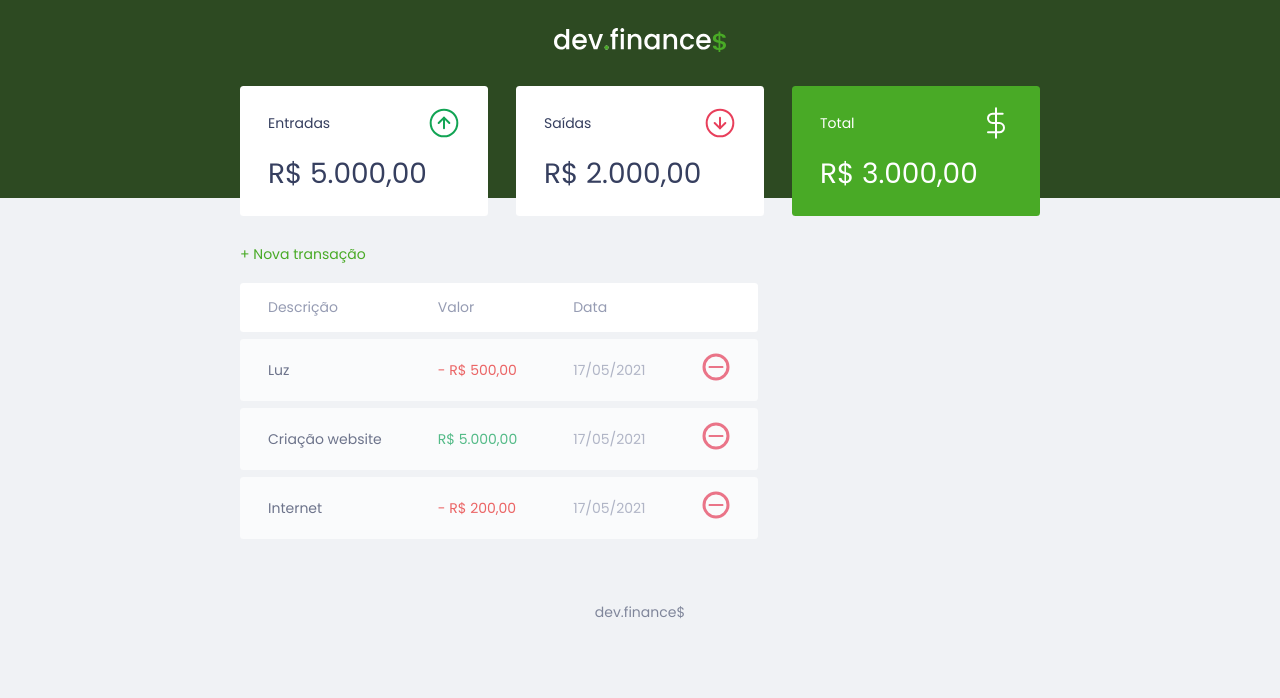
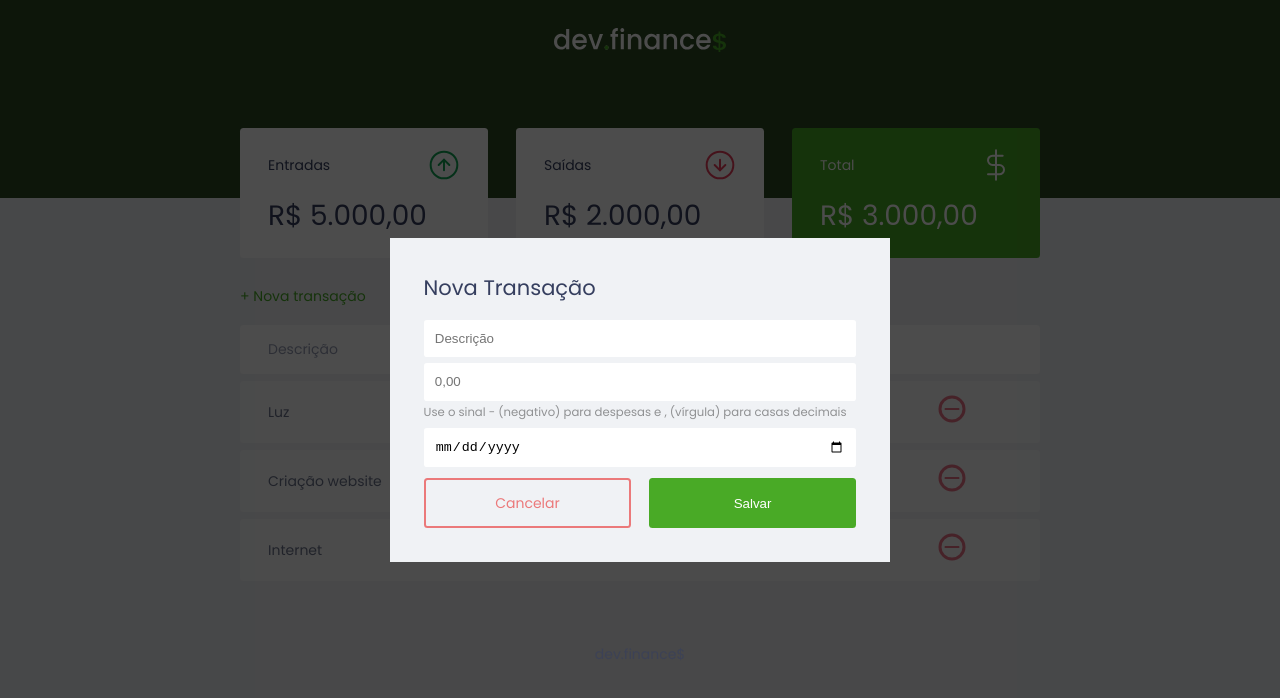
Before and after one commit to annakarlasganderla/dev-finance, a plain HTML site: page index.html in a window 1280 px wide. Both pictures are taken after a click on the link "+ Nova transação". Drawn offline with Linux system fonts and the light colour scheme.

Commit message:
adicionando o modal e JavaScript

```diff
--- a/index.html
+++ b/index.html
@@ -50,7 +50,7 @@
       <section id="transaction">
         <h2 class="sr-only">Transações</h2>
 
-       <a href="#" class="button new"> + Nova transação</a>
+       <a href="#" onClick="modal.open()" class="button new"> + Nova transação</a>
       </section>
 
       <!-- tabelas -->
@@ -97,9 +97,62 @@
       </table>
     </main>
 
+    <!-- modal -->
+    <div class="modal-overlay"> <!-- caixa transparente -->
+      <div class="modal"> <!-- caixa branca -->
+        <div id="form">
+          <h2>Nova Transação</h2>
+          <form action="">
+            <div class="input-group">
+              <label
+                class="sr-only"
+                for="description">Descrição</label>
+              <input
+                type="text"
+                id="description"
+                name="description"
+                placeholder="Descrição"
+              />
+
+              <label
+                class="sr-only"
+                for="amout">Valor</label>
+              <input
+                type="number"
+                step="0.01"
+                id="amout"
+                name="amout"
+                placeholder="0,00"
+              />
+
+              <small class="help">
+                Use o sinal - (negativo) para despesas e , (vírgula) para casas decimais
+              </small>
+
+              <label
+                class="sr-only"
+                for="date">Data</label>
+              <input
+                type="date"
+                id="date"
+                name="date"
+              />
+            </div>
+
+            <div class="input-group actions">
+              <a onClick="modal.close()" href="#" class="button cancel">Cancelar</a>
+              <button>Salvar</button>
+            </div>
+          </form>
+        </div>
+      </div>
+    </div>
+
     <footer>
       <!-- rodapé -->
       <p>dev.finance$</p>
     </footer>
+
+    <script src="main.js"></script>
   </body>
 </html>
--- /dev/null
+++ b/main.js
@@ -0,0 +1,14 @@
+const modal = {
+    open() {
+      // abrir modal
+      // adicionar classe active ao modal
+      document.querySelector('.modal-overlay')   // pesquisa pelo seletor
+      .classList.add('active')  // adiciona active
+    },
+    close() {
+      // fechar o MODAL
+      // remover a classe active do modal
+      document.querySelector('.modal-overlay')   // pesquisa pelo seletor
+      .classList.remove('active')  // remove o active
+    }
+  }
--- a/page-landing.css
+++ b/page-landing.css
@@ -1,8 +1,10 @@
 /* GLOBAL ==============================*/
 :root {
     --dark-blue: #363f5f;
+    --green: #49aa26;
+    --light-green: #3dd705;
+    --red: #e92929;
 }
-
 
 * {
     margin: 0; /* espaçamento externo entre um elemento e outro */
@@ -53,12 +55,48 @@ a {
 }
 
 a:hover {
-    color: #3dd705;
+    color: var(--light-green);
 }
+
+button {
+    width: 100%;
+    height: 50px;
+
+    border: none;
+    color: white;
+    background: var(--green);
+
+    padding: 0;
+    border-radius: 0.25rem;
+    cursor: pointer;
+}
+
+button:hover {
+    background: var(--light-green);
+}
+
 
 .button.new {
     display: inline-block; /* pega as funcionabilidade do inline e do block */
     margin-bottom: .8rem; /* com o display inline nao funciona */
+}
+
+.button.cancel {
+    color: var(--red);
+    border: 2px var(--red) solid;
+    border-radius: 0.25rem;
+
+    height: 50px;
+
+    display: flex;
+    align-items: center;
+    justify-content: center;
+
+    opacity: 0.6;
+}
+
+.button.cancel:hover {
+    opacity: 1;
 }
 
 /* HEADER =============================*/
@@ -75,7 +113,7 @@ header {
 
 /* BALANCE =============================*/
 #balance {
-    margin-top: -8rem;
+    margin-top: -5rem;
 }
 
 #balance h2 {
@@ -111,18 +149,23 @@ header {
 }
 
 .card.total {
-    background: #49aa26;
+    background: var(--green);
     color: white;
 }
 
 /* TABLE =============================*/
+#transaction {
+    display: block;
+    width: 100%;
+    overflow-x: auto;
+}
+
 #data-table {
-    display: block;
     width: 100%;
     border-spacing: 0 0.5rem;
 
     color: #969cb3;
-    overflow-x: auto;
+
 }
 
 
@@ -167,9 +210,75 @@ td.income {
 }
 
 td.expense {
-    color: #e92929;
+    color: var(--red);
 }
 
+/* MODAL =============================*/
+.modal-overlay {
+    width: 100%;
+    height: 100%;
+
+    background-color: rgba(0,0,0,0.7);
+
+    position: fixed;
+    top: 0;
+
+    display: flex;
+    align-items: center;
+    justify-content: center;
+
+    opacity: 0;
+    visibility: hidden;
+}
+
+.modal-overlay.active {
+    opacity: 1;
+    visibility: visible;
+}
+
+.modal {
+    background: #f0f2f5;
+    padding: 2.4rem;
+    width: 90%;
+    max-width: 500px;
+}
+
+/* FORM =============================*/
+#form {
+    max-width: 500px;
+}
+
+#form h2 {
+    margin-top: 0;
+}
+
+input {
+    border: none;
+    border-radius: 0.2rem;
+
+    padding: 0.8rem;
+    margin-top: 6px;
+    width: 100%;
+}
+
+.input-group {
+    margin-top: 0.8rem;
+}
+
+.input-group small {
+    opacity: 0.4;
+}
+
+.input-group.actions {
+    display: flex;
+    justify-content: space-between;
+    align-items: center;
+}
+
+.input-group.actions .button,
+.input-group.actions button {
+    width: 48%;
+}
 
 /* FOOTER =============================*/
 footer {
```
